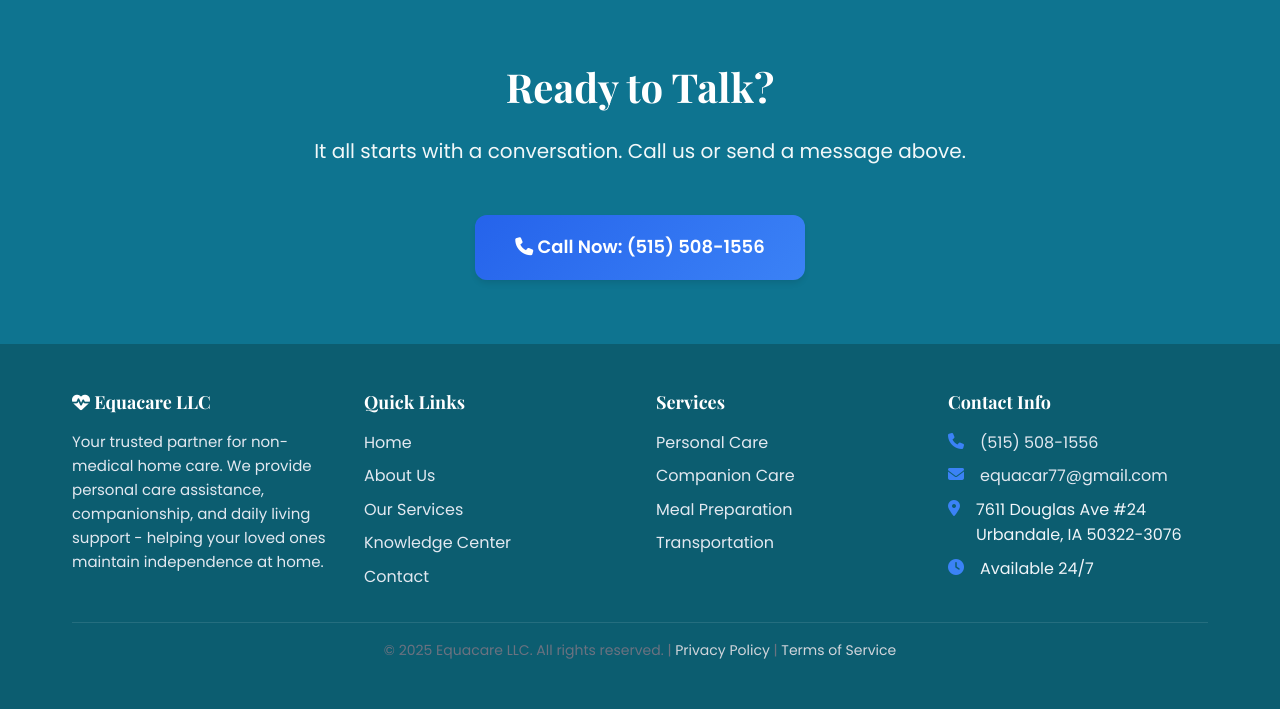
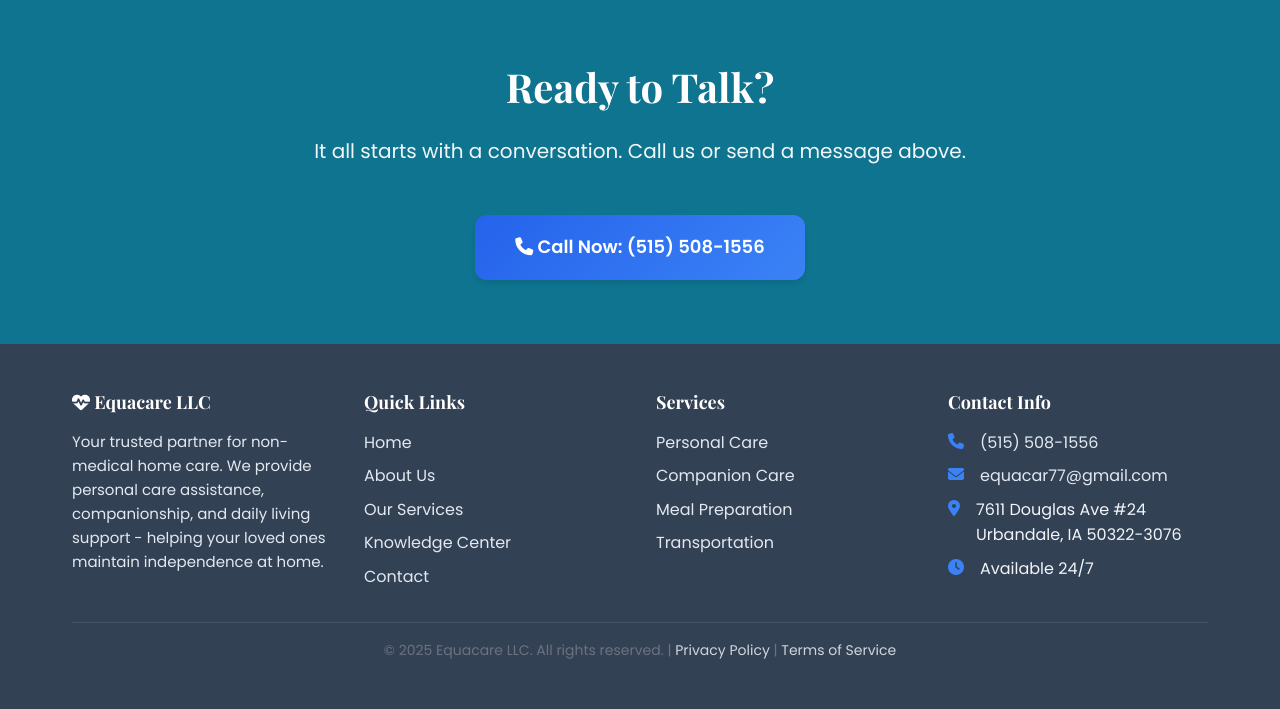
Before and after one commit to theequacare/equacare, a Django app: page / in a window 1280 px wide. Shown: the part 3559-4268 px from the top of the page. Run offline with Django 4.2, Linux system fonts and the light colour scheme; data that the repository does not hold is empty.

Commit message:
Update footer color to professional slate blue

```diff
--- a/static/css/style.css
+++ b/static/css/style.css
@@ -719,7 +719,7 @@ a:hover {
    =================================== */
 
 .footer {
-    background: #0c5d70;
+    background: #334155;
     color: #f1f5f9;
     padding: var(--spacing-xl) 0 var(--spacing-sm);
 }
```
